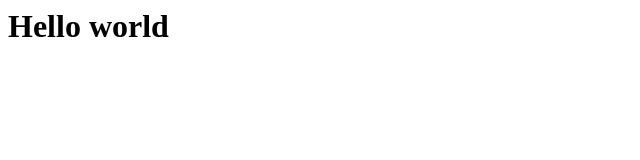
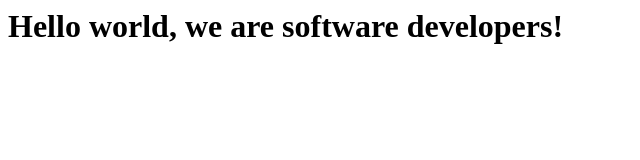
Before and after one commit to WCanirinka/Microverse-Trial-1, a plain HTML site: page index.html in a window 1280 px wide. Shown: the whole page, without its empty margins (0-640 px from the left). Drawn offline with Linux system fonts and the light colour scheme.

Commit message:
updated index.html

```diff
--- a/index.html
+++ b/index.html
@@ -1 +1 @@
-<h1>Hello world</h1>
+<h1>Hello world, we are software developers!</h1>
```
